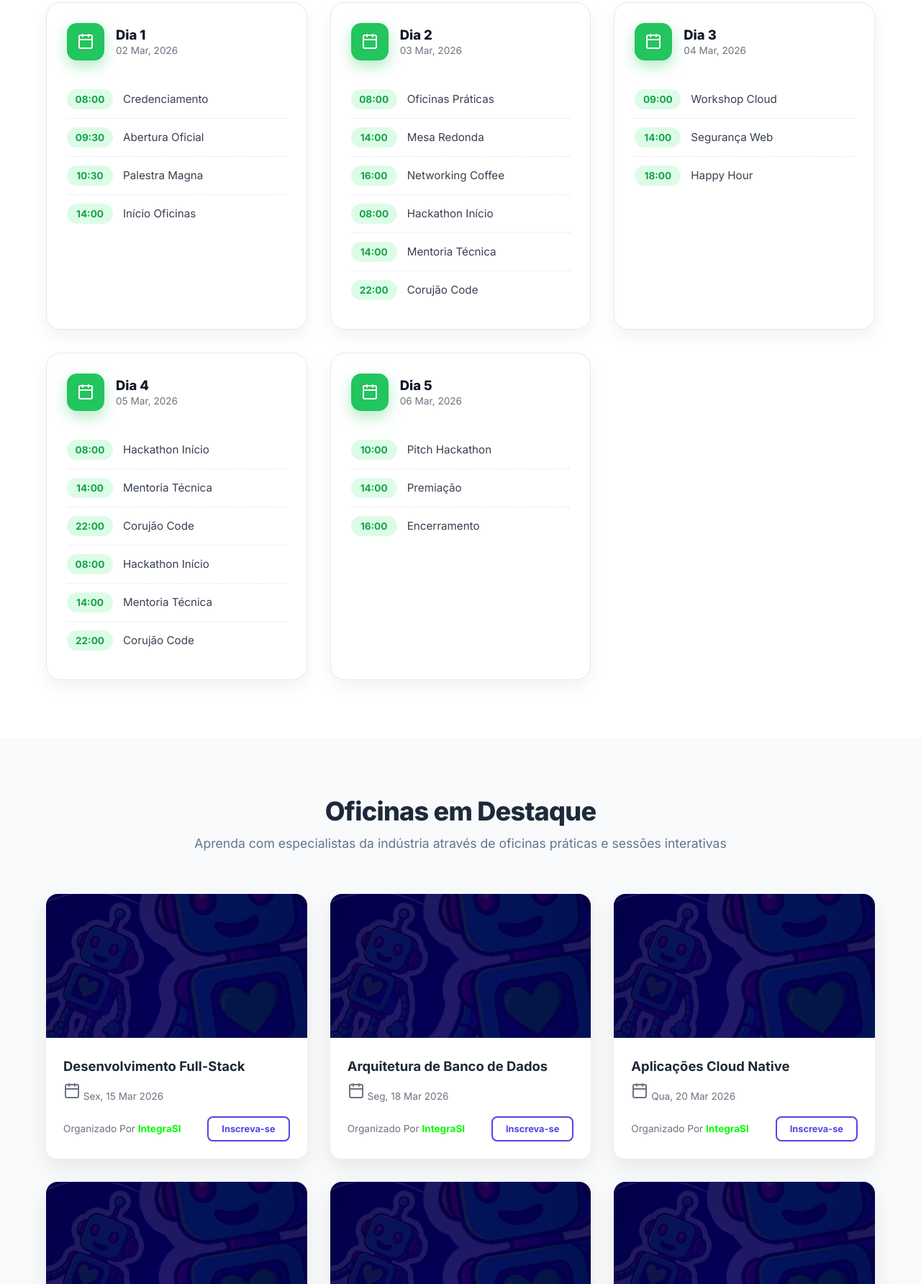
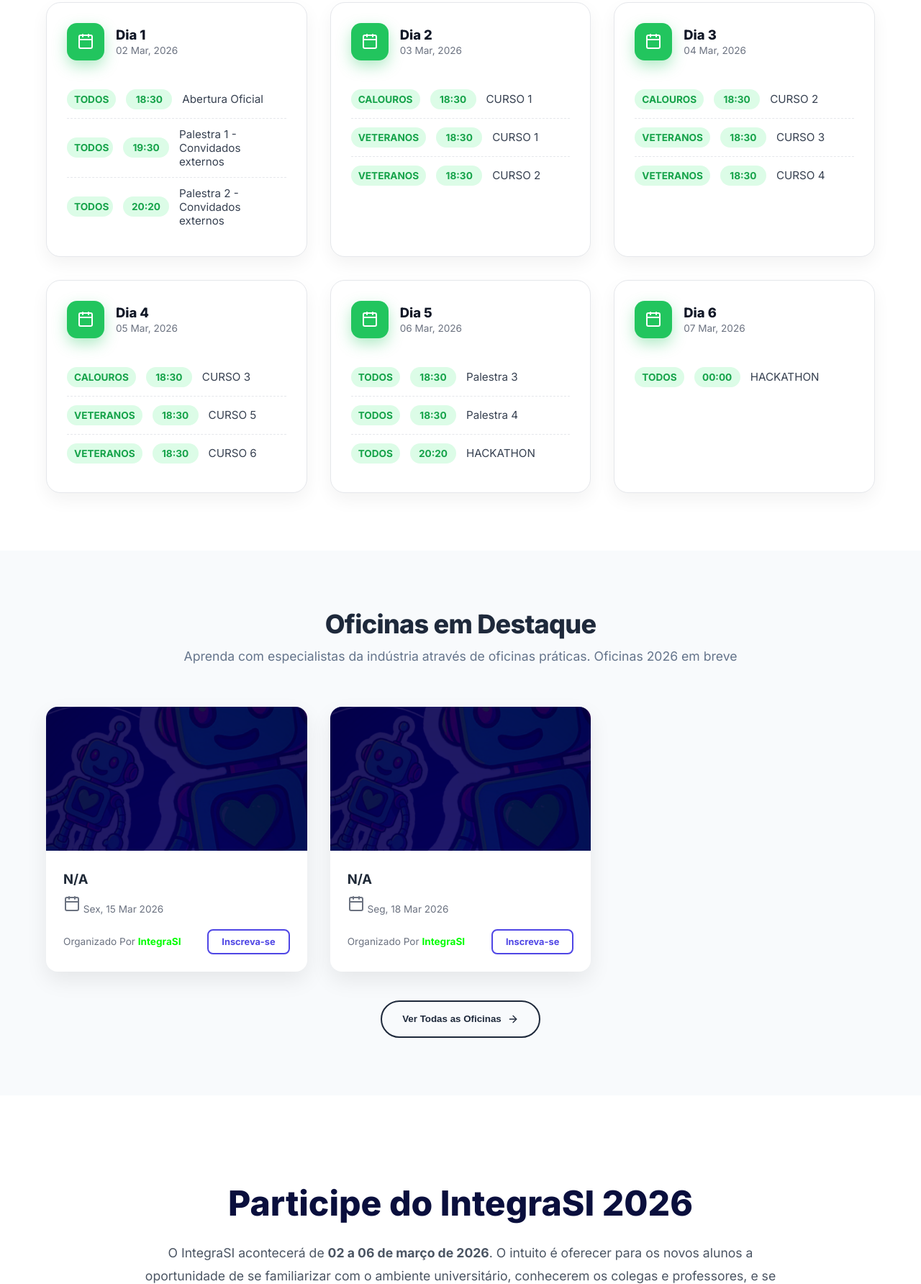
Before and after one commit to NanaGio/IntegraSI, a plain HTML site: page index.html in a window 1280 px wide. Shown: the part 1016-2800 px from the top of the page at 72% size. Drawn offline with nearby package versions, Linux system fonts and the light colour scheme.

Commit message:
Alterando o site, links e fotos

```diff
--- a/css/style2.css
+++ b/css/style2.css
@@ -134,6 +134,7 @@ nav a:hover {
   border-radius: 999px;
   font-weight: 800;
   cursor: pointer;
+  text-decoration: none;
 }
 
 /* =========================
@@ -263,6 +264,8 @@ nav a:hover {
   border: none;
   cursor: pointer;
   box-shadow: 0 12px 32px rgba(203, 251, 69, 0.35);
+  display: inline-block;
+  text-decoration: none;
 }
 
 .btn-secondary {
@@ -273,6 +276,8 @@ nav a:hover {
   border-radius: var(--radius-lg);
   font-weight: 800;
   cursor: pointer;
+  text-decoration: none;
+  display: inline-block;
 }
 
 /* =========================
@@ -860,6 +865,7 @@ nav a:hover {
   position: relative;
   overflow: hidden;
   z-index: 1;
+  text-decoration: none;
 }
 
 /* Brilho interno no hover */
--- a/index.html
+++ b/index.html
@@ -36,14 +36,16 @@
     </div>
 
     <nav>
-      <a href="#">Cronograma</a>
-      <a href="#">Oficinas</a>
-      <a href="#">Inscrição</a>
-      <a href="#">Comissão</a>
-      <a href="#">Galeria</a>
+      <a href="#cronograma">Cronograma</a>
+      <a href="#oficinas">Oficinas</a>
+      <a href="#inscricao">Inscrição</a>
+      <a href="#comissao">Comissão</a>
+      <a href="#galeria">Galeria</a>
     </nav>
 
-    <button class="btn-outline">Inscrever-se</button>
+    <a class="btn-outline" href="#inscricao">
+      Inscrever-se
+    </a>
   </header>
 
   <!-- HERO -->
@@ -62,19 +64,15 @@
     </p>
 
     <div class="hero-buttons">
-      <button class="btn-primary">Inscrever-se Agora</button>
-      <button class="btn-secondary">Ver Oficinas</button>
+      <a class="btn-primary" href="#inscricao">Inscrever-se Agora</a>
+      <a class="btn-secondary" href="#oficinas">Ver Oficinas</a>
     </div>
 
     <!-- STATS -->
     <div class="stats">
       <div class="stat">
-        <h2 data-count="50">0</h2>
+        <h2 data-count="6">0</h2>
         <span>Oficinas</span>
-      </div>
-      <div class="stat">
-        <h2 data-count="300">0</h2>
-        <span>Participantes</span>
       </div>
       <div class="stat">
         <h2 data-count="5">0</h2>
@@ -99,7 +97,7 @@
     <div class="container">
       <div class="section-header">
         <h2>Oficinas em Destaque</h2>
-        <p>Aprenda com especialistas da indústria através de oficinas práticas e sessões interativas</p>
+        <p>Aprenda com especialistas da indústria através de oficinas práticas. Oficinas 2026 em breve</p>
       </div>
 
       <div class="workshops-grid" id="workshopsGrid"></div>
@@ -111,7 +109,7 @@
     </div>
   </section>
 
-  <section class="participar-section">
+  <section id="inscricao" class="participar-section">
     <!-- elementos decorativos -->
     <div class="decor decor-left"></div>
     <div class="decor decor-right"></div>
@@ -128,17 +126,6 @@
       </header>
 
       <div class="participar-grid">
-        <article class="participar-card">
-          <div class="icon-box orange">
-            <i data-lucide="users"></i>
-          </div>
-          <h3>Conhecer</h3>
-          <p>
-            Você pode vir participar para aprender a quebrar aquele passo para conhecer
-            como será mais fácil sua vida ao amanhecer da Universidade.
-          </p>
-          <a href="#" class="btn orange">Saber Mais</a>
-        </article>
 
         <article class="participar-card">
           <div class="icon-box blue">
@@ -149,7 +136,7 @@
             Você pode se preparar para aprender assuntos específicos, conhecendo as
             oficinas que serão estudadas na sua série ainda nesse ano.
           </p>
-          <a href="#" class="btn blue">Ver Oficinas</a>
+          <a href="#oficinas" class="btn blue">Ver Oficinas</a>
         </article>
 
         <article class="participar-card">
@@ -161,7 +148,7 @@
             É claro, um clima descontraído, buscando conhecimentos, divertindo e tirando
             as paixões dos gêneros da Engenharia de Sistemas.
           </p>
-          <a href="#" class="btn green">Participar</a>
+          <a href="https://www.sympla.com.br/produtor/latec" class="btn green" target="_blank">Participar</a>
         </article>
 
         <article class="participar-card">
@@ -173,8 +160,21 @@
             Compartilhe seu conhecimento! Proponha uma oficina e ajude outros estudantes
             a aprenderem algo novo.
           </p>
-          <a href="#" class="btn purple">Enviar Proposta</a>
+          <a href="https://forms.gle/rpMMzjvpn6RQQovN9" class="btn purple" target="_blank">Enviar Proposta</a>
         </article>
+
+                <article class="participar-card">
+          <div class="icon-box orange">
+            <i data-lucide="users"></i>
+          </div>
+          <h3>Organização</h3>
+          <p>
+            Se inscreva para participar da comissão Organizadora do evento,
+            e contribua em atividades diversas!
+          </p>
+          <a href="https://docs.google.com/forms/d/e/1FAIpQLSd7DFgHhwYM8WRTnoLiC7UBrmFlqE-eD7g3WxdoTT-X9rDekQ/viewform" class="btn orange" target="_blank">Saber Mais</a>
+        </article>
+
       </div>
     </div>
   </section>
@@ -193,10 +193,10 @@
     <p>
       Compartilhe sua experiência e contribua para a construção da nossa comunidade acadêmica.
     </p>
-    <button class="btn-primary-glow">
+    <a class="btn-primary-glow" href="https://forms.gle/rpMMzjvpn6RQQovN9" target="_blank">
       Inscrever-se como Participante
       <svg width="20" height="20" viewBox="0 0 24 24" fill="none" stroke="currentColor" stroke-width="2" stroke-linecap="round" stroke-linejoin="round"><line x1="5" y1="12" x2="19" y2="12"></line><polyline points="12 5 19 12 12 19"></polyline></svg>
-    </button>
+    </a>
   </div>
 </section>
 
--- a/js/script.js
+++ b/js/script.js
@@ -19,10 +19,17 @@ counters.forEach(counter => {
   update();
 });
 
-// SCROLL SUAVE (preparado para futuras seções)
-document.querySelectorAll("a").forEach(link => {
-  link.addEventListener("click", e => {
+// SCROLL SUAVE
+document.querySelectorAll('a[href^="#"]').forEach(anchor => {
+  anchor.addEventListener("click", function (e) {
     e.preventDefault();
+    const targetId = this.getAttribute("href");
+    if (targetId === "#") return;
+
+    const targetElement = document.querySelector(targetId);
+    if (targetElement) {
+      targetElement.scrollIntoView({ behavior: "smooth" });
+    }
   });
 });
 
@@ -44,45 +51,17 @@ sections.forEach(sec => observer.observe(sec));
 const workshops = [
   {
     image: "src/workshops/background.png",
-    title: "Desenvolvimento Full-Stack",
+    title: "N/A",
     date: "Sex, 15 Mar 2026",
     organizer: "IntegraSI",
-    link: "#"
+    link: "https://www.sympla.com.br/produtor/latec"
   },
   {
     image: "src/workshops/background.png",
-    title: "Arquitetura de Banco de Dados",
+    title: "N/A",
     date: "Seg, 18 Mar 2026",
     organizer: "IntegraSI",
-    link: "#"
-  },
-  {
-    image: "src/workshops/background.png",
-    title: "Aplicações Cloud Native",
-    date: "Qua, 20 Mar 2026",
-    organizer: "IntegraSI",
-    link: "#"
-  },
-  {
-    image: "src/workshops/background.png",
-    title: "Fundamentos de Cibersegurança",
-    date: "Qui, 21 Mar 2026",
-    organizer: "IntegraSI",
-    link: "#"
-  },
-  {
-    image: "src/workshops/background.png",
-    title: "IA & Machine Learning",
-    date: "Sex, 22 Mar 2026",
-    organizer: "IntegraSI",
-    link: "#"
-  },
-  {
-    image: "src/workshops/background.png",
-    title: "Otimização de Performance Web",
-    date: "Sex, 22 Mar 2026",
-    organizer: "IntegraSI",
-    link: "#"
+    link: "https://www.sympla.com.br/produtor/latec"
   }
 ];
 
@@ -91,52 +70,53 @@ const cronograma = [
     dia: "Dia 1",
     data: "02 Mar, 2026",
     eventos: [
-      { hora: "08:00", titulo: "Credenciamento" },
-      { hora: "09:30", titulo: "Abertura Oficial" },
-      { hora: "10:30", titulo: "Palestra Magna" },
-      { hora: "14:00", titulo: "Início Oficinas" }
+      { classificacao: "TODOS" ,hora: "18:30", titulo: "Abertura Oficial" },
+      { classificacao: "TODOS" ,hora: "19:30", titulo: "Palestra 1 - Convidados externos" },
+      { classificacao: "TODOS" ,hora: "20:20", titulo: "Palestra 2 - Convidados externos" },
     ]
   },
   {
     dia: "Dia 2",
     data: "03 Mar, 2026",
     eventos: [
-      { hora: "08:00", titulo: "Oficinas Práticas" },
-      { hora: "14:00", titulo: "Mesa Redonda" },
-      { hora: "16:00", titulo: "Networking Coffee" },
-      { hora: "08:00", titulo: "Hackathon Início" },
-      { hora: "14:00", titulo: "Mentoria Técnica" },
-      { hora: "22:00", titulo: "Corujão Code" }
+      { classificacao: "CALOUROS" ,hora: "18:30", titulo: "CURSO 1" },
+      { classificacao: "VETERANOS" ,hora: "18:30", titulo: "CURSO 1" },
+      { classificacao: "VETERANOS" ,hora: "18:30", titulo: "CURSO 2" },
     ]
   },
   {
     dia: "Dia 3",
     data: "04 Mar, 2026",
     eventos: [
-      { hora: "09:00", titulo: "Workshop Cloud" },
-      { hora: "14:00", titulo: "Segurança Web" },
-      { hora: "18:00", titulo: "Happy Hour" }
+      { classificacao: "CALOUROS" ,hora: "18:30", titulo: "CURSO 2" },
+      { classificacao: "VETERANOS" ,hora: "18:30", titulo: "CURSO 3" },
+      { classificacao: "VETERANOS" ,hora: "18:30", titulo: "CURSO 4" },
     ]
   },
   {
     dia: "Dia 4",
     data: "05 Mar, 2026",
     eventos: [
-      { hora: "08:00", titulo: "Hackathon Início" },
-      { hora: "14:00", titulo: "Mentoria Técnica" },
-      { hora: "22:00", titulo: "Corujão Code" },
-      { hora: "08:00", titulo: "Hackathon Início" },
-      { hora: "14:00", titulo: "Mentoria Técnica" },
-      { hora: "22:00", titulo: "Corujão Code" }
+      { classificacao: "CALOUROS" ,hora: "18:30", titulo: "CURSO 3" },
+      { classificacao: "VETERANOS" ,hora: "18:30", titulo: "CURSO 5" },
+      { classificacao: "VETERANOS" ,hora: "18:30", titulo: "CURSO 6" },
     ]
   },
   {
     dia: "Dia 5",
     data: "06 Mar, 2026",
     eventos: [
-      { hora: "10:00", titulo: "Pitch Hackathon" },
-      { hora: "14:00", titulo: "Premiação" },
-      { hora: "16:00", titulo: "Encerramento" }
+      { classificacao: "TODOS" ,hora: "18:30", titulo: "Palestra 3" },
+      { classificacao: "TODOS" ,hora: "18:30", titulo: "Palestra 4" },
+      { classificacao: "TODOS" ,hora: "20:20", titulo: "HACKATHON" },
+    ]
+  },
+    {
+    dia: "Dia 6",
+    data: "07 Mar, 2026",
+    eventos: [
+      { classificacao: "TODOS" ,hora: "00:00", titulo: "HACKATHON" },
+
     ]
   }
 ];
@@ -164,7 +144,7 @@ grid.innerHTML = workshops.map(w => `
         <span class="organizer">
           Organizado Por <strong>${w.organizer}</strong>
         </span>
-        <a href="${w.link}" class="btn-buy">Inscreva-se</a>
+        <a href="${w.link}" class="btn-buy" target="_blank">Inscreva-se</a>
       </div>
     </div>
   </article>
@@ -188,6 +168,7 @@ scheduleGrid.innerHTML = cronograma.map(dia => `
     <ul class="schedule-list">
       ${dia.eventos.map(ev => `
         <li>
+          <strong>${ev.classificacao}</strong>
           <strong>${ev.hora}</strong>
           <span>${ev.titulo}</span>
         </li>
@@ -199,53 +180,22 @@ scheduleGrid.innerHTML = cronograma.map(dia => `
 // 1. Dados da equipe (Mesma estrutura)
 const teamMembers = [
   {
-    name: "Dra. Sarah M.",
-    role: "Coord. Geral",
-    photo: "../src/time/ex.jpg",
-    bgColor: "#fff7cd",
-    maskColor: "#ffc107", // Usado agora apenas para a forma do fundo
-    social: { linkedin: "#", instagram: "#", github: "#" }
+    name: "João Mira",
+    role: "Líder da LATEC",
+    photo: "src/img/jmira.jpg",
+    bgColor: "#d0f0fd",
+    maskColor: "#2196f3",
+    social: { linkedin: "https://www.linkedin.com/in/jo%C3%A3o-mira/", github: "https://github.com/jaomira" }
   },
   {
-    name: "Alex Chen",
-    role: "Líder Técnico",
-    photo: "https://i.pravatar.cc/300?img=33",
-    bgColor: "#d0f0fd",
-    maskColor: "#2196f3",
-    social: { linkedin: "#", instagram: "#", github: "#" }
+    name: "Giovanna Araujo",
+    role: "Vice-Líder da LATEC",
+    photo: "src/img/giovanna.jpeg",
+    bgColor: "#fddde6",
+    maskColor: "#ffa6c4",
+    social: { linkedin: "https://www.linkedin.com/in/giovanna-oliveira-araujo-9b0bb7323/", github: "https://github.com/NanaGio" }
   },
-  {
-    name: "Maya Patel",
-    role: "Oficinas",
-    photo: "https://i.pravatar.cc/300?img=29",
-    bgColor: "#fddde6",
-    maskColor: "#e91e63",
-    social: { linkedin: "#", instagram: "#", github: "#" }
-  },
-  {
-    name: "James W.",
-    role: "Institucional",
-    photo: "https://i.pravatar.cc/300?img=12",
-    bgColor: "#e2f6ca",
-    maskColor: "#8bc34a",
-    social: { linkedin: "#", instagram: "#", github: "#" }
-  },
-   {
-    name: "Léa Vincent",
-    role: "Design",
-    photo: "https://i.pravatar.cc/300?img=45",
-    bgColor: "#d7effe",
-    maskColor: "#00bcd4",
-    social: { linkedin: "#", instagram: "#", github: "#" }
-  },
-   {
-    name: "Théo Faure",
-    role: "Marketing",
-    photo: "https://i.pravatar.cc/300?img=68",
-    bgColor: "#ede7f6",
-    maskColor: "#673ab7",
-    social: { linkedin: "#", instagram: "#", github: "#" }
-  }
+
 ];
 function createCardHTML(member, index) {
   return `
@@ -258,9 +208,8 @@ function createCardHTML(member, index) {
         <h3>${member.name}</h3>
         <span>${member.role}</span>
         <div class="social-row">
-          <a href="${member.social.linkedin}" class="social-btn"><i data-lucide="linkedin"></i></a>
-          <a href="${member.social.instagram}" class="social-btn"><i data-lucide="instagram"></i></a>
-          <a href="${member.social.github}" class="social-btn"><i data-lucide="github"></i></a>
+          <a href="${member.social.linkedin}" class="social-btn" target="_blank"><i data-lucide="linkedin"></i></a>
+          <a href="${member.social.github}" class="social-btn" target="_blank"><i data-lucide="github"></i></a>
         </div>
       </div>
     </div>
@@ -287,20 +236,20 @@ if (track) {
 // Usei tamanhos diferentes nas URLs (ex: 500x700, 500x400) para criar o visual "quebrado/dinâmico"
 const galleryData = [
   // Lote 1
-  { id: 1, src: "https://images.unsplash.com/photo-1540575467063-178a50c2df87?w=600&h=800&fit=crop", caption: "Palestra Magna: O Futuro da IA", date: "02 Mar 2024" },
-  { id: 2, src: "https://images.unsplash.com/photo-1515187029135-18ee286d815b?w=600&h=400&fit=crop", caption: "Networking no Coffee Break", date: "02 Mar 2024" },
-  { id: 3, src: "https://images.unsplash.com/photo-1492684223066-81342ee5ff30?w=600&h=600&fit=crop", caption: "Hackathon: Equipes Focadas", date: "04 Mar 2024" },
-  { id: 4, src: "https://images.unsplash.com/photo-1591115765373-5207764f72e7?w=600&h=750&fit=crop", caption: "Workshop de React Avançado", date: "03 Mar 2024" },
-  { id: 5, src: "https://images.unsplash.com/photo-1523580494863-6f3031224c94?w=600&h=800&fit=crop", caption: "Auditório Principal Lotado", date: "02 Mar 2024" },
-  { id: 6, src: "https://images.unsplash.com/photo-1523580494863-6f3031224c94?w=600&h=800&fit=crop", caption: "Mentoria com Especialistas", date: "05 Mar 2024" },
+  { id: 1, src: "src/img/evento1.jpeg",  date: "2025" },
+  { id: 2, src: "src/img/evento2.jpeg",  date: "2025" },
+  { id: 3, src: "src/img/evento3.jpeg",  date: "2025" },
+  { id: 4, src: "src/img/evento4.jpeg",  date: "2025" },
+  { id: 5, src: "src/img/evento5.jpeg",  date: "2025" },
+
 
   // Lote 2 (Carregar Mais)
-  { id: 7, src: "https://images.unsplash.com/photo-1552664730-d307ca884978?w=600&h=500&fit=crop", caption: "Mesa Redonda: Mulheres na TI", date: "03 Mar 2024" },
-  { id: 8, src: "https://images.unsplash.com/photo-1551818255-e6e10975bc17?w=600&h=800&fit=crop", caption: "Momentos de Descontração", date: "04 Mar 2024" },
-  { id: 9, src: "https://images.unsplash.com/photo-1517048676732-d65bc937f952?w=600&h=450&fit=crop", caption: "Reunião de Líderes de Comunidade", date: "06 Mar 2024" },
-  { id: 10, src: "https://images.unsplash.com/photo-1531482615713-2afd69097998?w=600&h=900&fit=crop", caption: "Premiação dos Vencedores", date: "06 Mar 2024" },
-  { id: 11, src: "https://images.unsplash.com/photo-1522202176988-66273c2fd55f?w=600&h=400&fit=crop", caption: "Time de Organização", date: "01 Mar 2024" },
-  { id: 12, src: "https://images.unsplash.com/photo-1521737604893-d14cc237f11d?w=600&h=600&fit=crop", caption: "Brainstorming Criativo", date: "05 Mar 2024" }
+  { id: 7, src: "https://images.unsplash.com/photo-1552664730-d307ca884978?w=600&h=500&fit=crop", date: "03 Mar 2024" },
+  { id: 8, src: "https://images.unsplash.com/photo-1551818255-e6e10975bc17?w=600&h=800&fit=crop", date: "04 Mar 2024" },
+  { id: 9, src: "https://images.unsplash.com/photo-1517048676732-d65bc937f952?w=600&h=450&fit=crop", date: "06 Mar 2024" },
+  { id: 10, src: "https://images.unsplash.com/photo-1531482615713-2afd69097998?w=600&h=900&fit=crop", date: "06 Mar 2024" },
+  { id: 11, src: "https://images.unsplash.com/photo-1522202176988-66273c2fd55f?w=600&h=400&fit=crop", date: "01 Mar 2024" },
+  { id: 12, src: "https://images.unsplash.com/photo-1521737604893-d14cc237f11d?w=600&h=600&fit=crop", date: "05 Mar 2024" }
 ];
 
 const itemsPerPage = 6;
@@ -317,11 +266,10 @@ function renderGallery() {
   const itemsRender = galleryData.slice(start, end);
 
   const html = itemsRender.map(item => `
-    <div class="gallery-item" onclick="openModal('${item.src}', '${item.caption}', '${item.date}')">
+    <div class="gallery-item" onclick="openModal('${item.src}', '${item.date}')">
       <img src="${item.src}" alt="${item.caption}">
       <div class="gallery-overlay">
         <span class="gallery-date">${item.date}</span>
-        <p class="gallery-caption">${item.caption}</p>
       </div>
     </div>
   `).join('');
```
Also changed, not shown: src/img/evento1.jpeg (added), src/img/evento2.jpeg (added), src/img/evento3.jpeg (added), src/img/evento4.jpeg (added), src/img/evento5.jpeg (added), src/img/giovanna.jpeg (added), src/img/jmira.jpg (added).
